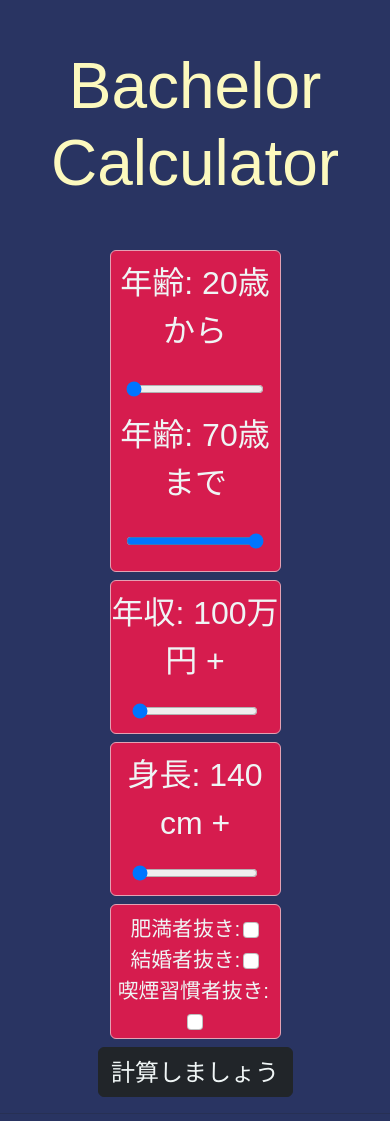
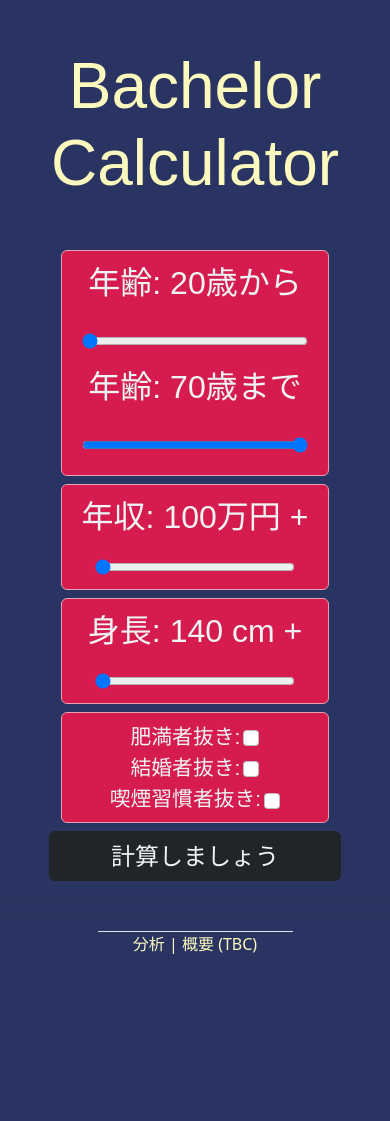
Before and after one commit to UndrscoreEX/Male_statistics_calculator, a Django app: page /spec/jp/ in a window 390 px wide. Shown: the part 24-1145 px from the top of the page. After the commit the page ends 978 px from the top, so only its background shows below. Run offline with Django 4.2, Linux system fonts and the light colour scheme.

Commit message:
better mobile look

```diff
--- a/high_spec/spec_calculator/templates/spec_calculator/index.html
+++ b/high_spec/spec_calculator/templates/spec_calculator/index.html
@@ -4,7 +4,7 @@
 
     {% block content %}
         <h1 class="heading my-5 mx-auto flex w-75">Bachelor Calculator</h1>
-        <div class="container mt-5 mx-auto flex w-50">
+        <div class="container mt-5 mx-auto flex w-50 expand-mobile">
 
         <form action="{% url 'conclusion_eng' %}" method="POST" @submit="checkForm">
             {% csrf_token %}
--- a/high_spec/spec_calculator/templates/spec_calculator/index_jp.html
+++ b/high_spec/spec_calculator/templates/spec_calculator/index_jp.html
@@ -4,7 +4,7 @@
 
     {% block content %}
         <h1 class="heading my-5 mx-auto flex w-75">Bachelor Calculator</h1>
-        <div class="container mt-5 mx-auto flex w-50">
+        <div class="container mt-5 mx-auto flex w-50 expand-mobile">
 
             <form action="{% url 'conclusion_jp' %}" method="POST" @submit="checkForm">
                 {% csrf_token %}
```
